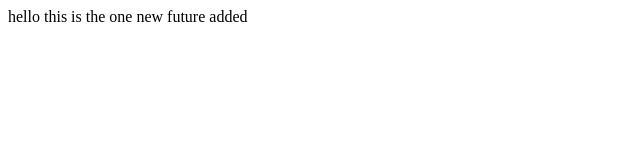
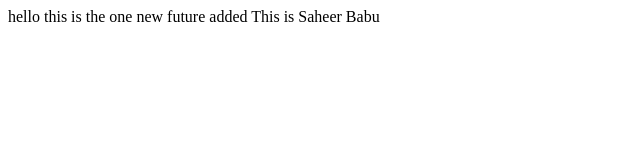
Before and after one commit to DevSaheerHost/datewithgits-sample, a plain HTML site: page index.html in a window 1280 px wide. Shown: the whole page, without its empty margins (0-640 px from the left). Drawn offline with Linux system fonts and the light colour scheme.

Commit message:
html midifide

```diff
--- a/index.html
+++ b/index.html
@@ -9,6 +9,7 @@
     hello this is the one
 
     new future added
+    This is Saheer Babu
     <script src="./script.js"></script>
 </body>
 </html>
```
